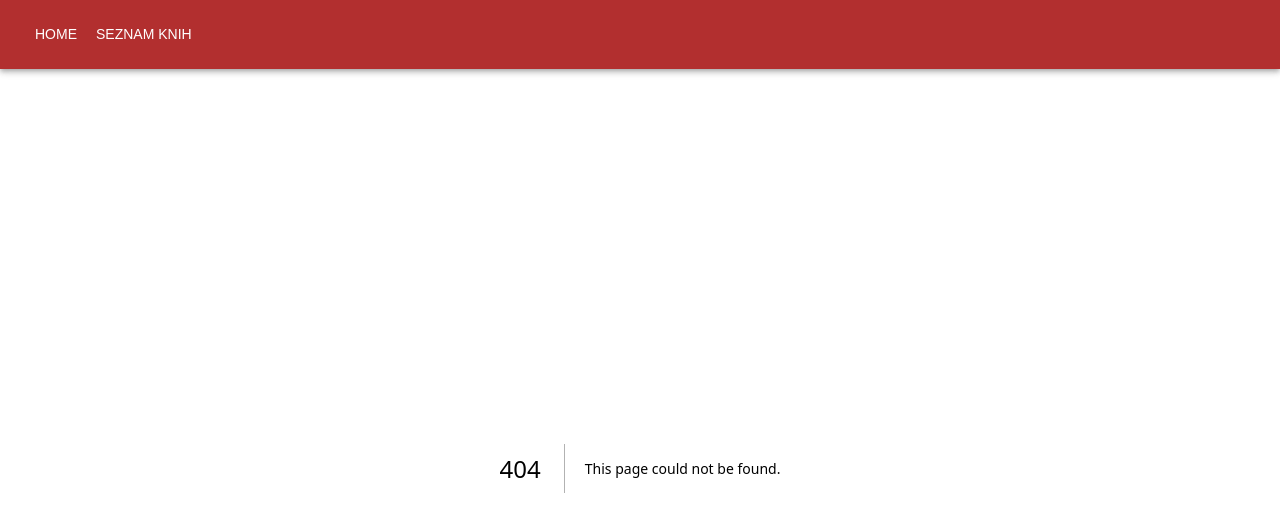
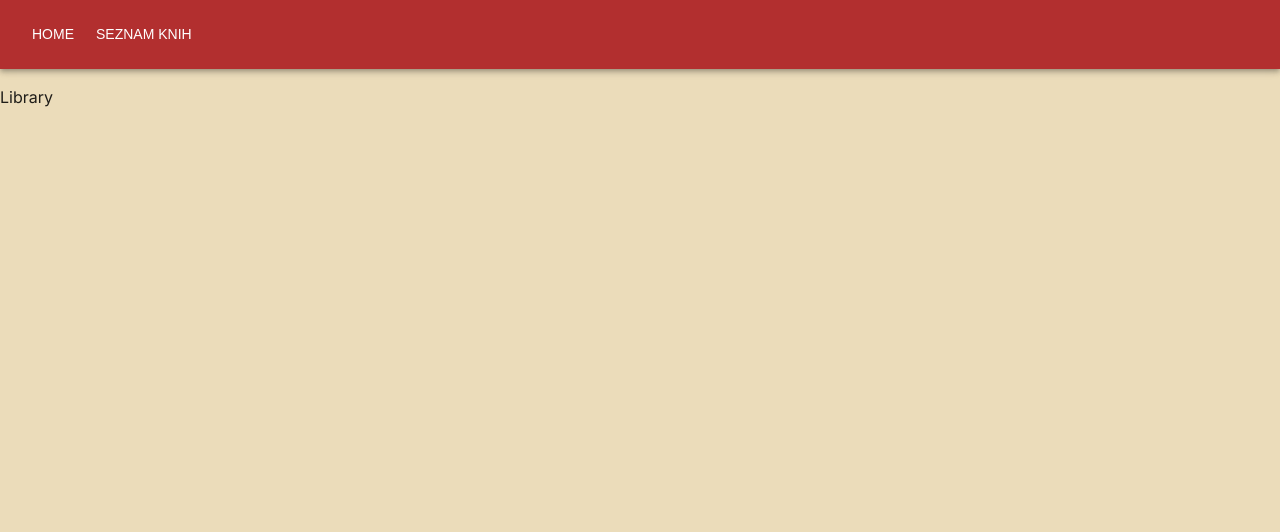
Before and after one commit to MU-VUT/simple-library, a Next.js app: page /library in a window 1280 px wide. Before the commit this address had no page. Shown: the top 532 px of the page. Built offline with nearby package versions, Linux system fonts and the light colour scheme; a web font is replaced by a local one.

Commit message:
library page & button theme

```diff
--- /dev/null
+++ b/src/app/library/page.tsx
@@ -0,0 +1,3 @@
+export default function Page() {
+  return <p>Library</p>;
+}
--- a/src/components/NavBar.tsx
+++ b/src/components/NavBar.tsx
@@ -11,6 +11,8 @@ import Toolbar from "@mui/material/Toolbar";
 import Typography from "@mui/material/Typography";
 import MenuIcon from "@mui/icons-material/Menu";
 import React from "react";
+import Link from "next/link";
+import { usePathname } from "next/navigation";
 
 const LINKS = [
   { text: "Home", href: "/" },
@@ -91,8 +93,10 @@ export default function NavBar() {
             {LINKS.map((link) => (
               <Button
                 key={link.text}
+                href={link.href}
+                LinkComponent={Link}
                 onClick={handleCloseNavMenu}
-                sx={{ my: 2, color: "white", display: "block" }}
+                sx={{ my: 2, display: "block" }}
               >
                 {link.text}
               </Button>
--- a/src/components/ThemeRegistry/theme.ts
+++ b/src/components/ThemeRegistry/theme.ts
@@ -7,6 +7,7 @@ const playpen = Playpen_Sans({
   display: "swap",
 });
 
+const colorPrimary = "#b22f2f";
 const colorSecondary = "#b2712f";
 
 const theme = createTheme({
@@ -15,7 +16,7 @@ const theme = createTheme({
       default: "#ebdcba",
     },
     primary: {
-      main: "#b22f2f",
+      main: colorPrimary,
     },
     secondary: {
       main: colorSecondary,
@@ -27,6 +28,18 @@ const theme = createTheme({
       color: colorSecondary,
     },
   },
+  components: {
+    MuiButton: {
+      styleOverrides: {
+        root: {
+          color: "white",
+          "&:hover": {
+            color: "black",
+          },
+        },
+      },
+    },
+  },
 });
 
 export default theme;
```
